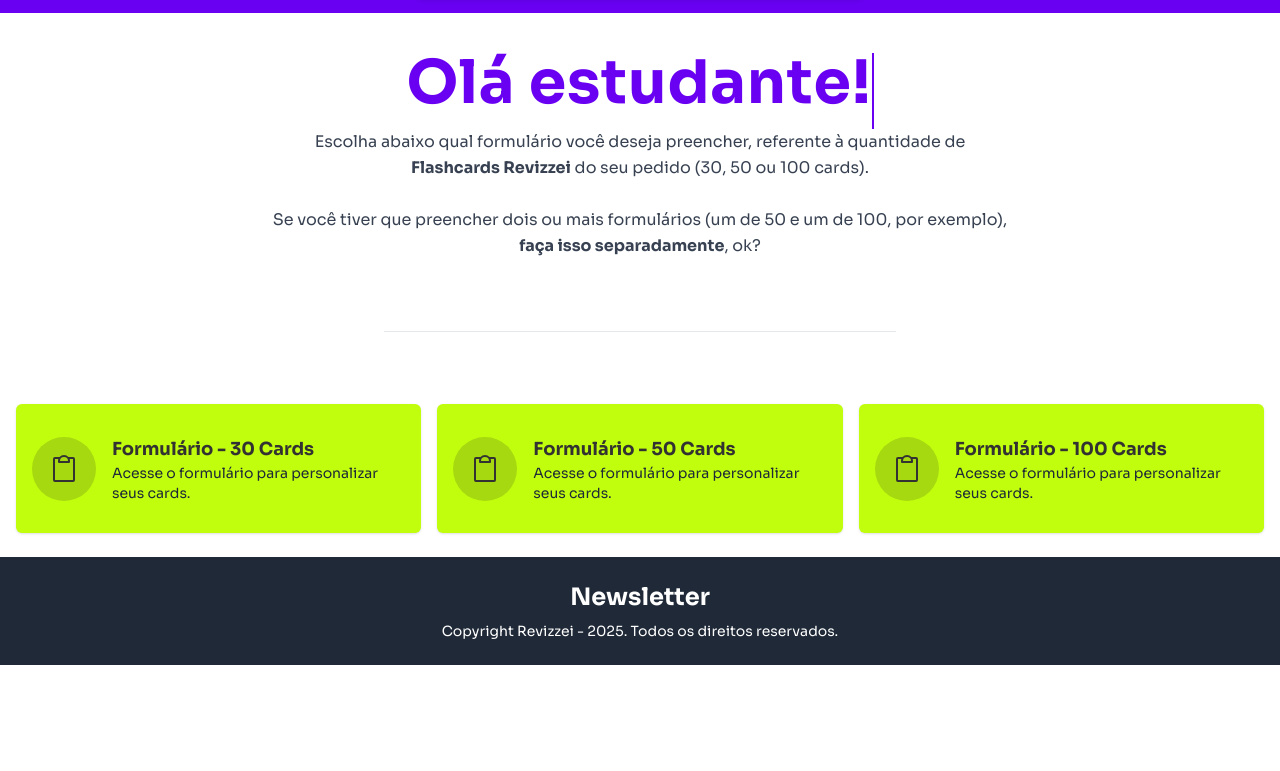
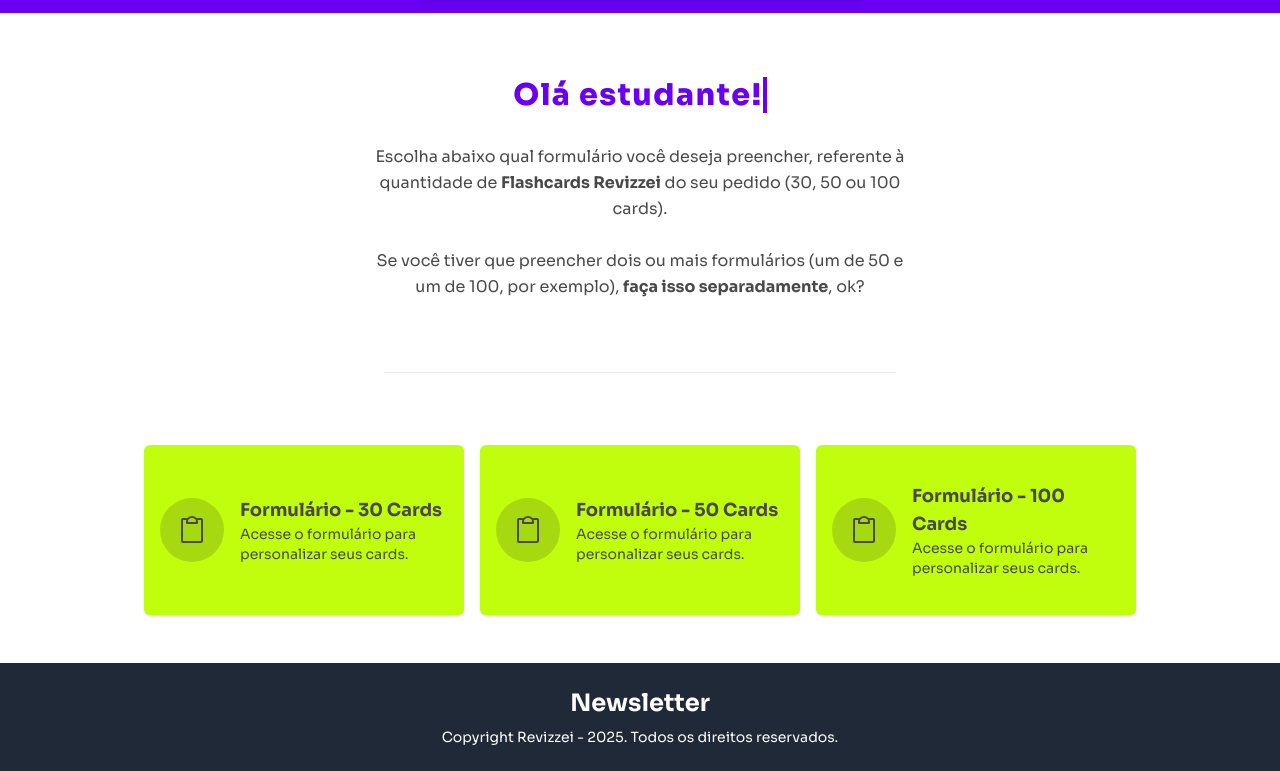
Before and after one commit to vnlopes/revizzei, a plain HTML site: page index.html in a window 1280 px wide. Shown: the part 135-906 px from the top of the page. Before the commit the page ends 800 px from the top, so only its background shows below. Drawn offline with nearby package versions, Linux system fonts and the light colour scheme.

Commit message:
Código final

```diff
--- a/index.html
+++ b/index.html
@@ -9,21 +9,19 @@
   <script src="https://cdn.tailwindcss.com"></script>
 
   <!-- Fonte Sora -->
-  <link href="https://fonts.googleapis.com/css2?family=Sora:wght@400;600;700&display=swap" rel="stylesheet">
+  <link href="https://fonts.googleapis.com/css2?family=Sora:wght@400;600;700;800&display=swap" rel="stylesheet">
   <style>
     body {
       font-family: 'Sora', sans-serif;
     }
 
- .typewriter {
+    .typewriter h2 {
       overflow: hidden;
       border-right: .15em solid #6900f2;
       white-space: nowrap;
-      margin: 0 auto;
       letter-spacing: .05em;
-      animation:
-        typing 2.5s steps(30, end),
-        blink-caret .75s step-end infinite;
+      animation: typing 2.5s steps(30, end), blink-caret .75s step-end infinite;
+      display: inline-block;
     }
 
     @keyframes typing {
@@ -57,17 +55,22 @@
         id="buscaInput"
         class="w-full p-3 text-black border rounded-md shadow-md bg-white pr-10" />
       <span class="absolute right-3 top-1/2 transform -translate-y-1/2 text-gray-500">
-        <svg xmlns="http://www.w3.org/2000/svg" width="24" height="24" fill="#bfbfbf" viewBox="0 0 256 256"><path d="M229.66,218.34l-50.07-50.06a88.11,88.11,0,1,0-11.31,11.31l50.06,50.07a8,8,0,0,0,11.32-11.32ZM40,112a72,72,0,1,1,72,72A72.08,72.08,0,0,1,40,112Z"></path></svg>
+        <svg xmlns="http://www.w3.org/2000/svg" width="24" height="24" fill="#bfbfbf" viewBox="0 0 256 256">
+          <path d="M229.66,218.34l-50.07-50.06a88.11,88.11,0,1,0-11.31,11.31l50.06,50.07a8,8,0,0,0,11.32-11.32ZM40,112a72,72,0,1,1,72,72A72.08,72.08,0,0,1,40,112Z"></path>
+        </svg>
       </span>
     </div>
   </header>
 
+  <!-- Conteúdo principal -->
+  <div class="flex-grow flex flex-col py-6 justify-center items-center">
+
     <!-- Texto Explicativo -->
-  <section class="text-center px-4 pt-10 pb-6 max-w-3xl mx-auto">
-    <div class="typewriter max-w-fit">
-      <h2 class="text-4xl md:text-6xl font-bold text-[#6900f2] mb-4">Olá estudante!</h2>
+    <section class="text-center px-4 pt-10 pb-6 max-w-xl mx-auto">
+      <div class="typewriter mb-6">
+        <h2 class="text-4xl md:text-3xl font-extrabold text-[#6900f2]">Olá estudante!</h2>
       </div>
-    <p class="text-gray-700 text-base leading-relaxed">
+      <p class="text-[#494949] text-base leading-relaxed">
         Escolha abaixo qual formulário você deseja preencher, referente à quantidade de <b>Flashcards Revizzei</b> do seu pedido (30, 50 ou 100 cards). <br><br>
         Se você tiver que preencher dois ou mais formulários (um de 50 e um de 100, por exemplo), <b>faça isso separadamente</b>, ok?
       </p>
@@ -76,44 +79,53 @@
     <hr class="w-[40%] self-center m-12" />
 
     <!-- Cards -->
-  <main class="flex-grow bg-white flex justify-center">
-        <section id="cards" class="flex gap-4 overflow-x-auto px-4 py-6 max-w-full">
+    <main class="w-full flex justify-center">
+  <section id="cards" class="flex gap-4 overflow-x-auto px-4 py-6 max-w-screen-lg w-full flex-nowrap justify-start md:justify-center">
+
         <!-- Card 30 -->
-      <a href="formulario30.html" class="card-item flex items-center bg-[#C1FE0E] p-4 rounded-md max-h-[170px] gap-4 min-w-[280px] shadow hover:brightness-95 transition-all">
+        <a href="formulario30.html" class="card-item flex items-center bg-[#C1FE0E] min-h-[170px] p-4 rounded-md gap-4 min-w-[280px] shadow hover:brightness-95 transition-all">
           <div class="p-4 bg-[#a6d90f] rounded-full">
-          <svg xmlns="http://www.w3.org/2000/svg" width="32" height="32" fill="#333232" viewBox="0 0 256 256"><path d="M200,32H163.74a47.92,47.92,0,0,0-71.48,0H56A16,16,0,0,0,40,48V216a16,16,0,0,0,16,16H200a16,16,0,0,0,16-16V48A16,16,0,0,0,200,32Zm-72,0a32,32,0,0,1,32,32H96A32,32,0,0,1,128,32Zm72,184H56V48H82.75A47.93,47.93,0,0,0,80,64v8a8,8,0,0,0,8,8h80a8,8,0,0,0,8-8V64a47.93,47.93,0,0,0-2.75-16H200Z"></path></svg>
+            <svg xmlns="http://www.w3.org/2000/svg" width="32" height="32" fill="#494949" viewBox="0 0 256 256">
+              <path d="M200,32H163.74a47.92,47.92,0,0,0-71.48,0H56A16,16,0,0,0,40,48V216a16,16,0,0,0,16,16H200a16,16,0,0,0,16-16V48A16,16,0,0,0,200,32Zm-72,0a32,32,0,0,1,32,32H96A32,32,0,0,1,128,32Zm72,184H56V48H82.75A47.93,47.93,0,0,0,80,64v8a8,8,0,0,0,8,8h80a8,8,0,0,0,8-8V64a47.93,47.93,0,0,0-2.75-16H200Z"/>
+            </svg>
           </div>
           <div>
-          <h2 class="text-lg font-bold text-[#333232]">Formulário - 30 Cards</h2>
-          <p class="text-sm text-gray-800">Acesse o formulário para personalizar seus cards.</p>
+            <h2 class="text-lg font-bold text-[#494949]">Formulário - 30 Cards</h2>
+            <p class="text-sm text-[#494949]">Acesse o formulário para personalizar seus cards.</p>
           </div>
         </a>
 
         <!-- Card 50 -->
-      <a href="formulario50.html" class="card-item flex items-center bg-[#C1FE0E] p-4 rounded-md max-h-[170px] gap-4 min-w-[280px] shadow hover:brightness-95 transition-all">
+        <a href="formulario50.html" class="card-item flex items-center bg-[#C1FE0E] min-h-[170px] p-4 rounded-md gap-4 min-w-[280px] shadow hover:brightness-95 transition-all">
           <div class="p-4 bg-[#a6d90f] rounded-full">
-          <svg xmlns="http://www.w3.org/2000/svg" width="32" height="32" fill="#333232" viewBox="0 0 256 256"><path d="M200,32H163.74a47.92,47.92,0,0,0-71.48,0H56A16,16,0,0,0,40,48V216a16,16,0,0,0,16,16H200a16,16,0,0,0,16-16V48A16,16,0,0,0,200,32Zm-72,0a32,32,0,0,1,32,32H96A32,32,0,0,1,128,32Zm72,184H56V48H82.75A47.93,47.93,0,0,0,80,64v8a8,8,0,0,0,8,8h80a8,8,0,0,0,8-8V64a47.93,47.93,0,0,0-2.75-16H200Z"></path></svg>
+            <svg xmlns="http://www.w3.org/2000/svg" width="32" height="32" fill="#494949" viewBox="0 0 256 256">
+              <path d="M200,32H163.74a47.92,47.92,0,0,0-71.48,0H56A16,16,0,0,0,40,48V216a16,16,0,0,0,16,16H200a16,16,0,0,0,16-16V48A16,16,0,0,0,200,32Zm-72,0a32,32,0,0,1,32,32H96A32,32,0,0,1,128,32Zm72,184H56V48H82.75A47.93,47.93,0,0,0,80,64v8a8,8,0,0,0,8,8h80a8,8,0,0,0,8-8V64a47.93,47.93,0,0,0-2.75-16H200Z"/>
+            </svg>
           </div>
           <div>
-          <h2 class="text-lg font-bold text-[#333232]">Formulário - 50 Cards</h2>
-          <p class="text-sm text-gray-800">Acesse o formulário para personalizar seus cards.</p>
+            <h2 class="text-lg font-bold text-[#494949]">Formulário - 50 Cards</h2>
+            <p class="text-sm text-[#494949]">Acesse o formulário para personalizar seus cards.</p>
           </div>
         </a>
 
         <!-- Card 100 -->
-      <a href="formulario100.html" class="card-item flex items-center bg-[#C1FE0E] p-4 rounded-md max-h-[170px] gap-4 min-w-[280px] shadow hover:brightness-95 transition-all">
+        <a href="formulario100.html" class="card-item flex items-center bg-[#C1FE0E] min-h-[170px] p-4 rounded-md gap-4 min-w-[280px] shadow hover:brightness-95 transition-all">
           <div class="p-4 bg-[#a6d90f] rounded-full">
-          <svg xmlns="http://www.w3.org/2000/svg" width="32" height="32" fill="#333232" viewBox="0 0 256 256"><path d="M200,32H163.74a47.92,47.92,0,0,0-71.48,0H56A16,16,0,0,0,40,48V216a16,16,0,0,0,16,16H200a16,16,0,0,0,16-16V48A16,16,0,0,0,200,32Zm-72,0a32,32,0,0,1,32,32H96A32,32,0,0,1,128,32Zm72,184H56V48H82.75A47.93,47.93,0,0,0,80,64v8a8,8,0,0,0,8,8h80a8,8,0,0,0,8-8V64a47.93,47.93,0,0,0-2.75-16H200Z"></path></svg>
+            <svg xmlns="http://www.w3.org/2000/svg" width="32" height="32" fill="#494949" viewBox="0 0 256 256">
+              <path d="M200,32H163.74a47.92,47.92,0,0,0-71.48,0H56A16,16,0,0,0,40,48V216a16,16,0,0,0,16,16H200a16,16,0,0,0,16-16V48A16,16,0,0,0,200,32Zm-72,0a32,32,0,0,1,32,32H96A32,32,0,0,1,128,32Zm72,184H56V48H82.75A47.93,47.93,0,0,0,80,64v8a8,8,0,0,0,8,8h80a8,8,0,0,0,8-8V64a47.93,47.93,0,0,0-2.75-16H200Z"/>
+            </svg>
           </div>
           <div>
-          <h2 class="text-lg font-bold text-[#333232]">Formulário - 100 Cards</h2>
-          <p class="text-sm text-gray-800">Acesse o formulário para personalizar seus cards.</p>
+            <h2 class="text-lg font-bold text-[#494949]">Formulário - 100 Cards</h2>
+            <p class="text-sm text-[#494949]">Acesse o formulário para personalizar seus cards.</p>
           </div>
         </a>
+
       </section>
     </main>
+  </div>
 
-  <!-- Newsletter -->
+  <!-- Footer -->
   <footer class="bg-gray-800 text-white text-center p-6">
     <h3 class="text-2xl font-bold">Newsletter</h3>
     <p class="text-sm mt-2">Copyright Revizzei - 2025. Todos os direitos reservados.</p>
```
Lines whose indentation alone changed are shown as unchanged.
